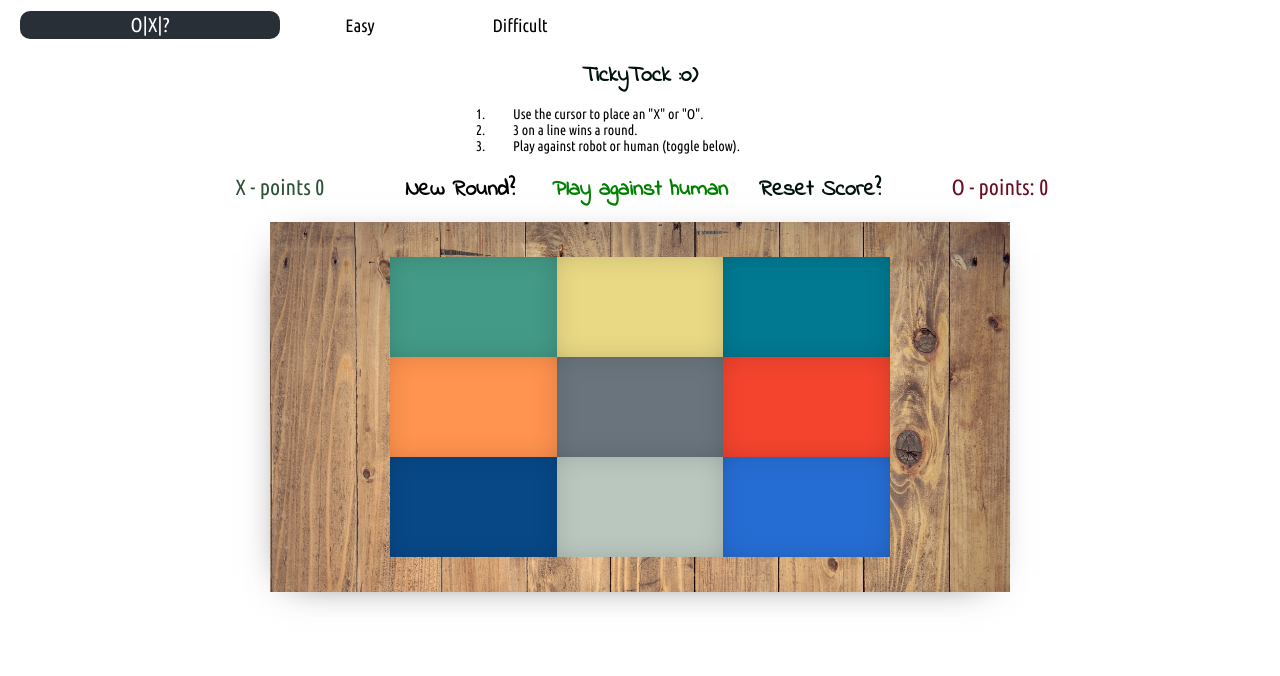
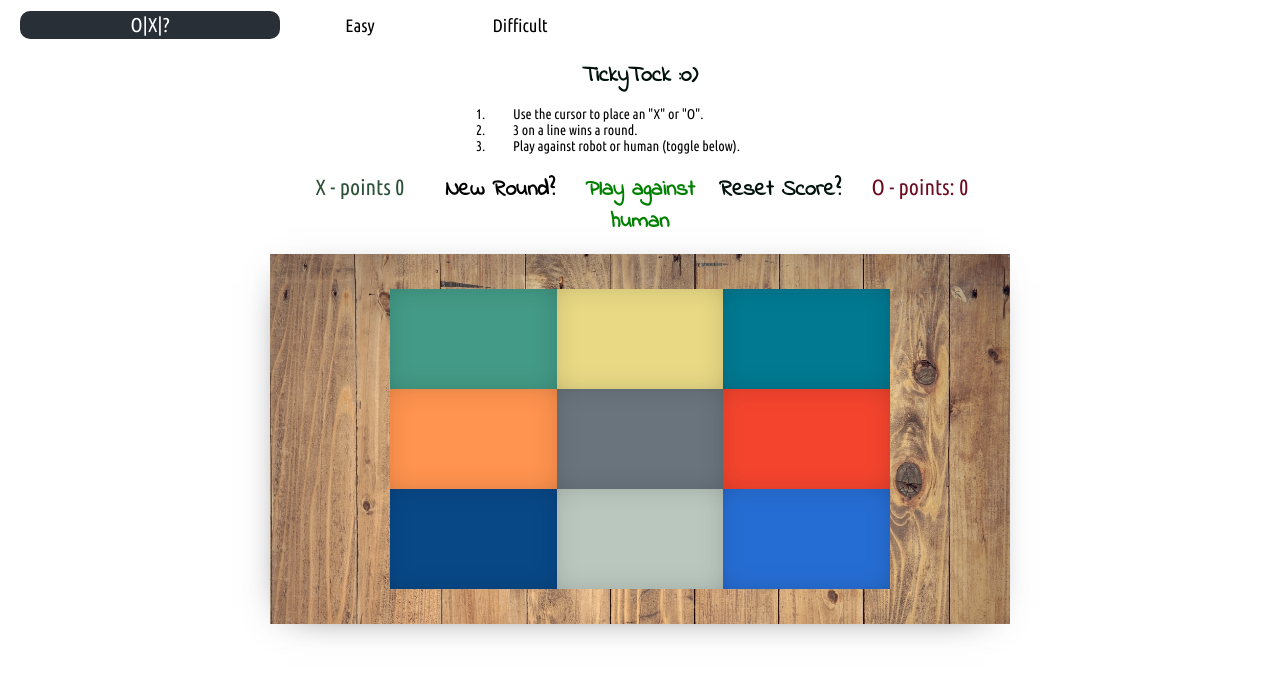
Before and after one commit to Lukdani/TickyTock, a React (Create React App) app in the folder 3stribe/: page / in a window 1280 px wide. Shown: the top 676 px of the page. Built offline with nearby package versions, Linux system fonts and the light colour scheme.

Commit message:
fix width on scoreboard to fit wrapper

```diff
--- a/3stribe/src/components/TickTock3/TickTock3.css
+++ b/3stribe/src/components/TickTock3/TickTock3.css
@@ -131,7 +131,7 @@
 }
 
 .scoreBoard {
-  width: 900px;
+  width: 700px;
   margin: 0 auto;
   display: flex;
   padding-bottom: 0;
```
